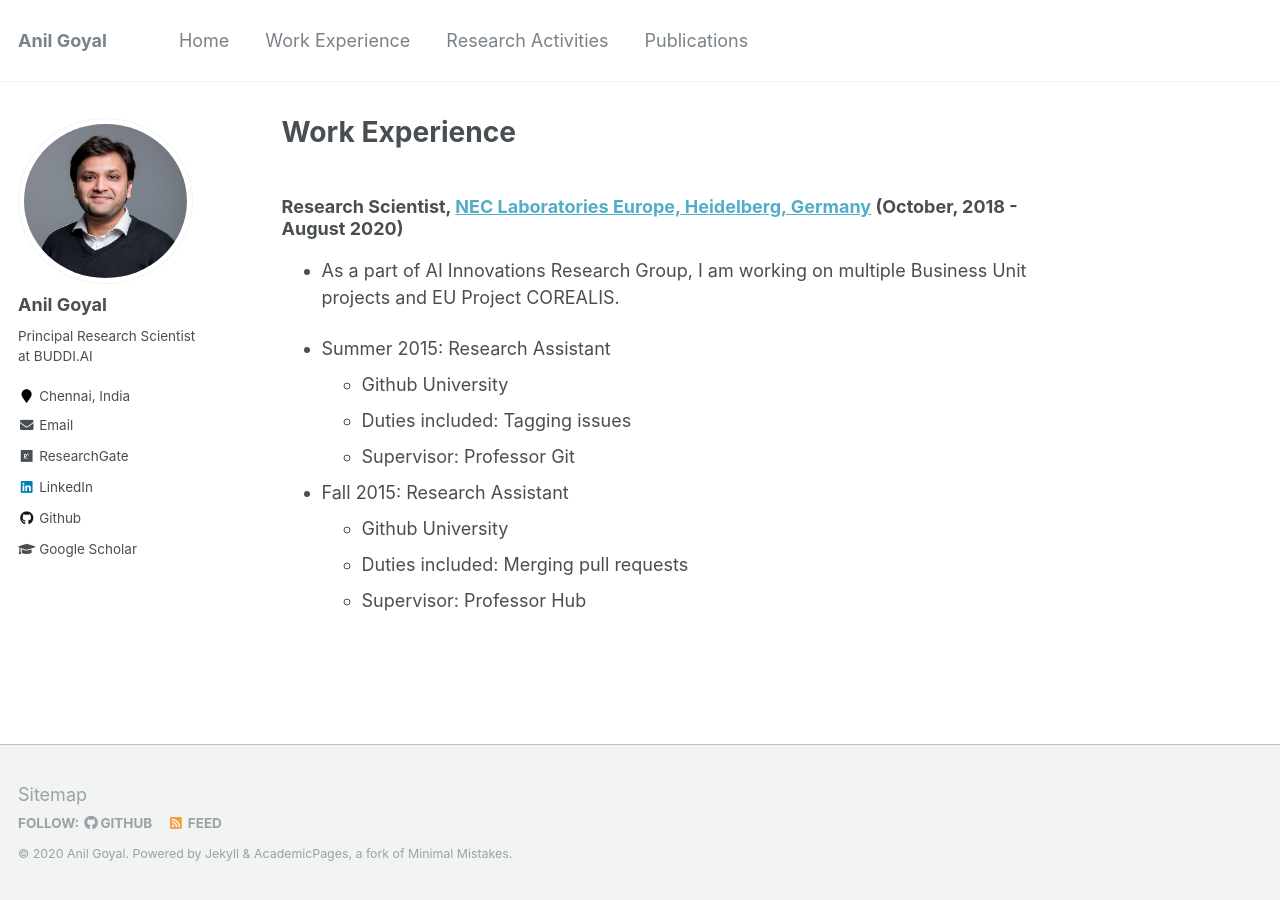
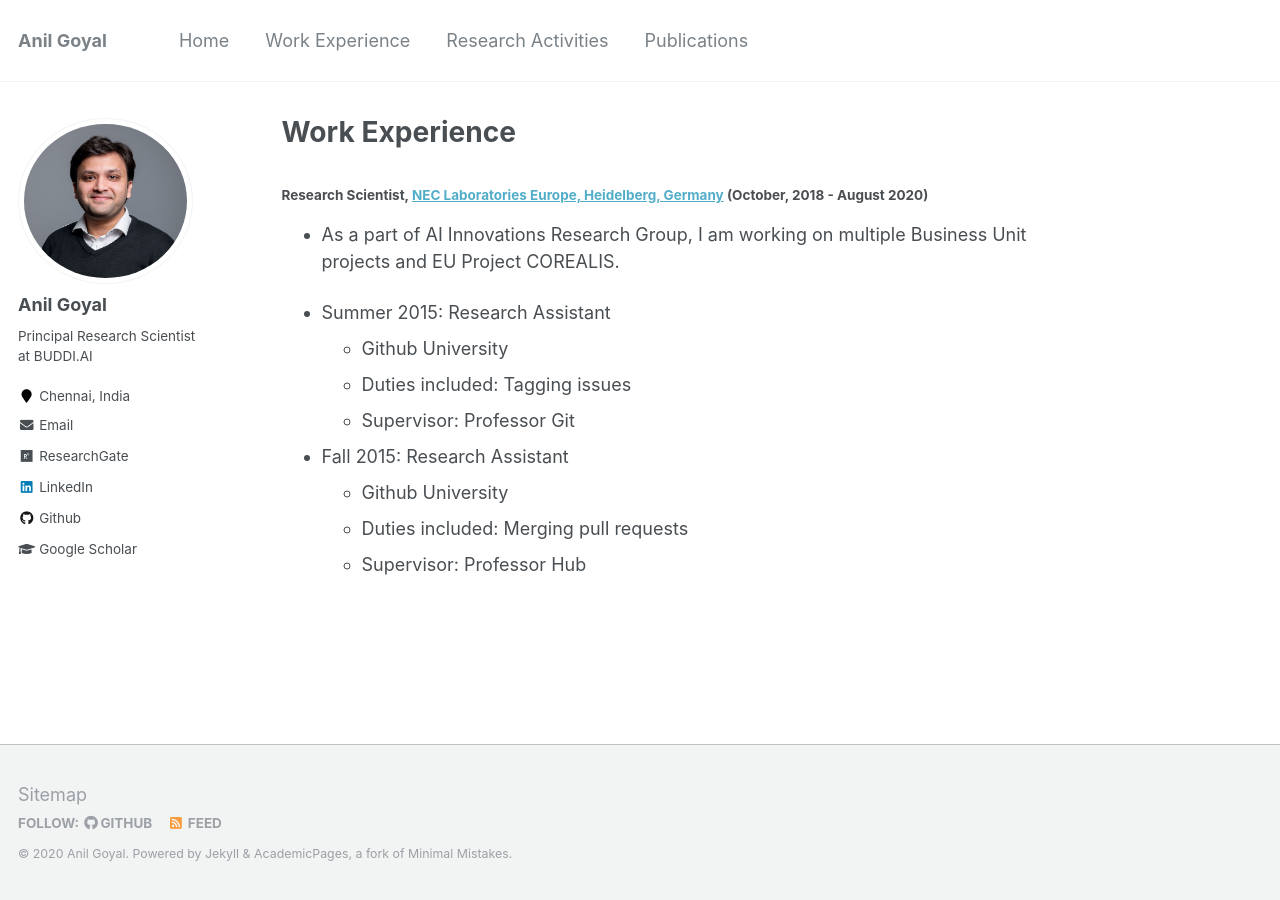
Before and after one commit to goyalanil/goyalanil.github.io, a Jekyll site: the page built from _pages/experience.md, in a window 1280 px wide. Built offline with Jekyll 4.4.1, drawn with Linux system fonts in a browser that asks for light colours.

```diff
--- a/_pages/experience.md
+++ b/_pages/experience.md
@@ -6,7 +6,7 @@ classes: wide
 ---
 
 
-### Research Scientist, [NEC Laboratories Europe, Heidelberg, Germany](http://neclab.eu/) (October, 2018 - August 2020)
+#### Research Scientist, [NEC Laboratories Europe, Heidelberg, Germany](http://neclab.eu/) (October, 2018 - August 2020)
 * As a part of AI Innovations Research Group, I am working on multiple Business Unit projects and EU Project COREALIS.
 
 * Summer 2015: Research Assistant
```
